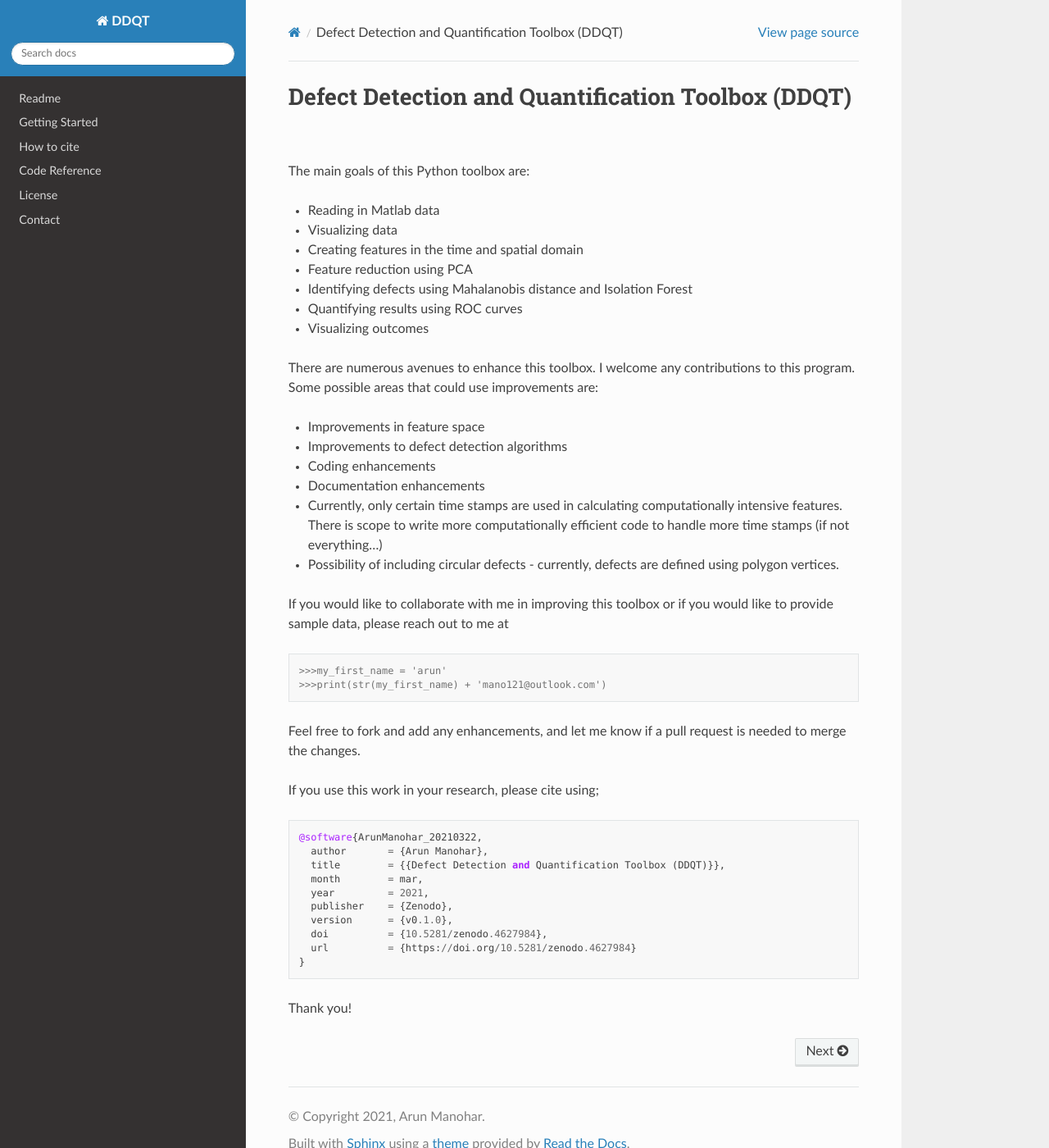
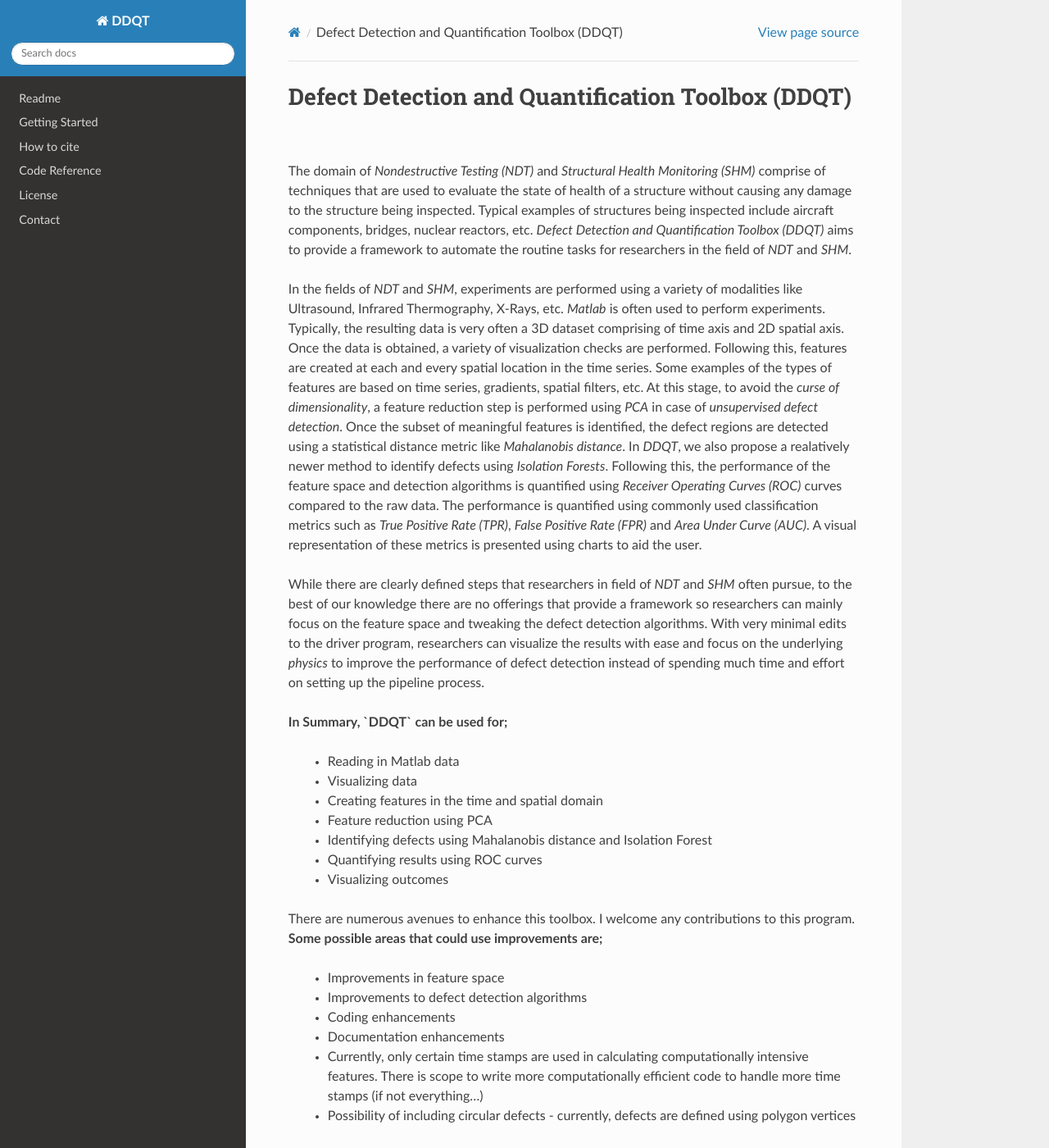
Before and after one commit to arunmano121/DDQT, a Sphinx documentation site: the page built from docs/index.rst, in a window 1280 px wide and 1400 px high. Shown: the whole window at 82% size. Built offline with Sphinx 7.4.7 and the Read the Docs theme 2.0.0, drawn with Linux system fonts in a browser that asks for light colours.

Commit message:
added summary to index and readme

```diff
--- a/docs/index.rst
+++ b/docs/index.rst
@@ -1,29 +1,67 @@
 Defect Detection and Quantification Toolbox (DDQT)
 ==================================================
 
-The main goals of this Python toolbox are:
+The domain of `Nondestructive Testing (NDT)` and `Structural Health
+Monitoring (SHM)` comprise of techniques that are used to evaluate
+the state of health of a structure without causing any damage to the
+structure being inspected. Typical examples of structures being inspected
+include aircraft components, bridges, nuclear reactors, etc. `Defect
+Detection and Quantification Toolbox (DDQT)` aims to provide a framework to
+automate the routine tasks for researchers in the field of `NDT` and `SHM`.
 
-* Reading in Matlab data
-* Visualizing data
-* Creating features in the time and spatial domain
-* Feature reduction using PCA
-* Identifying defects using Mahalanobis distance and Isolation Forest
-* Quantifying results using ROC curves
-* Visualizing outcomes
+In the fields of `NDT` and `SHM`, experiments are performed using a variety
+of modalities like Ultrasound, Infrared Thermography, X-Rays, etc.
+`Matlab` is often used to perform experiments. Typically, the resulting data
+is very often a 3D dataset comprising of time axis and 2D spatial axis. Once
+the data is obtained, a variety of visualization checks are performed.
+Following this, features are created at each and every spatial location in
+the time series. Some examples of the types of features are based on time
+series, gradients, spatial filters, etc. At this stage, to avoid the `curse
+of dimensionality`, a feature reduction step is performed using
+`PCA` in case of `unsupervised defect detection`. Once the subset of
+meaningful features is identified, the defect regions are detected using a
+statistical distance metric like `Mahalanobis distance`. In `DDQT`, we also
+propose a realatively newer method to identify defects using `Isolation
+Forests`. Following this, the performance of the feature space and detection
+algorithms is quantified using `Receiver Operating Curves (ROC)` curves
+compared to the raw data. The performance is quantified using commonly used
+classification metrics such as `True Positive Rate (TPR)`, `False Positive
+Rate (FPR)` and `Area Under Curve (AUC)`. A visual representation of these
+metrics is presented using charts to aid the user.
+
+While there are clearly defined steps that researchers in field of `NDT` and
+`SHM` often pursue, to the best of our knowledge there are no offerings that
+provide a framework so researchers can mainly focus on the feature space and
+tweaking the defect detection algorithms. With very minimal edits to the
+driver program, researchers can visualize the results with ease and focus on
+the underlying `physics` to improve the performance of defect detection
+instead of spending much time and effort on setting up the pipeline process.
+
+
+**In Summary, `DDQT` can be used for;**
+
+  * Reading in Matlab data
+  * Visualizing data
+  * Creating features in the time and spatial domain
+  * Feature reduction using PCA
+  * Identifying defects using Mahalanobis distance and Isolation Forest
+  * Quantifying results using ROC curves
+  * Visualizing outcomes
 
 There are numerous avenues to enhance this toolbox. I welcome any
-contributions to this program. Some possible areas that could use
-improvements are:
+contributions to this program. **Some possible areas that could use
+improvements are;**
 
-* Improvements in feature space
-* Improvements to defect detection algorithms
-* Coding enhancements
-* Documentation enhancements
-* Currently, only certain time stamps are used in calculating computationally
-  intensive features. There is scope to write more computationally efficient
-  code to handle more time stamps (if not everything...)
-* Possibility of including circular defects - currently, defects are defined
-  using polygon vertices.
+  * Improvements in feature space
+  * Improvements to defect detection algorithms
+  * Coding enhancements
+  * Documentation enhancements
+  * Currently, only certain time stamps are used in calculating
+    computationally intensive features. There is scope to write more
+    computationally efficient code to handle more time stamps (if not
+    everything...)
+  * Possibility of including circular defects - currently, defects are
+    defined using polygon vertices
 
 If you would like to collaborate with me in improving this toolbox or if you
 would like to provide sample data, please reach out to me at
```
Also changed, not shown: docs/readme.rst (+20 -19 lines).
